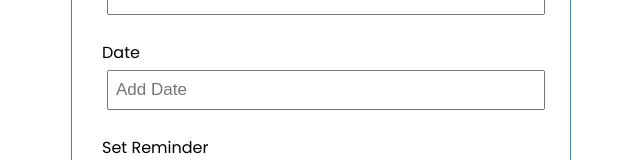
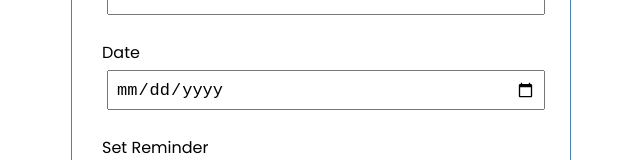
Before and after one commit to AndMJ/looking-into-vuejs, a Vue app in the folder using-vue-cli/: page / in a window 1280 px wide. Both pictures are taken after a click on the button "Add Task". Shown: the part 189-349 px from the top of the page, without its empty margins (319-959 px from the left). Built offline with nearby package versions, Linux system fonts and the light colour scheme.

Commit message:
house cleaning

```diff
--- a/using-vue-cli/src/App.vue
+++ b/using-vue-cli/src/App.vue
@@ -2,7 +2,7 @@
   <div class="container">
     <Header @toggle-add-task-form="toggleAdd()" :change_button="showAddTask" title="Task Tracker"></Header>
     <div v-show="showAddTask">
-      <AddTask @add-task="addTask"></AddTask>
+      <AddTaskForm @add-task="addTask"></AddTaskForm>
     </div>
     <Tasks @toggle-reminder="setReminder" @delete-task="deleteTask" :tasks="tasks"></Tasks>
   </div>
@@ -11,14 +11,14 @@
 <script>
 import Header from './components/Header'
 import Tasks from './components/Tasks'
-import AddTask from './components/AddTask'
+import AddTaskForm from './components/AddTaskForm'
 
 export default {
   name: 'App',
   components: {
     Header,
     Tasks,
-    AddTask
+    AddTaskForm
   },
   data() {
     return {
--- a/using-vue-cli/src/components/AddTask.vue
+++ b/using-vue-cli/src/components/AddTaskForm.vue
@@ -6,7 +6,7 @@
         </div>
         <div class="form-control">
             <label>Date</label>
-            <input type="text" v-model="date" name="date" placeholder="Add Date">
+            <input type="date" v-model="date" name="date" placeholder="dd/mm/yyyy">
         </div>
         <div class="form-control">
             <label>Set Reminder</label>
@@ -18,7 +18,7 @@
 
 <script>
 export default {
-    name:"AddTask",
+    name:"AddTaskForm",
     data(){
         return {
             text: "",
```
